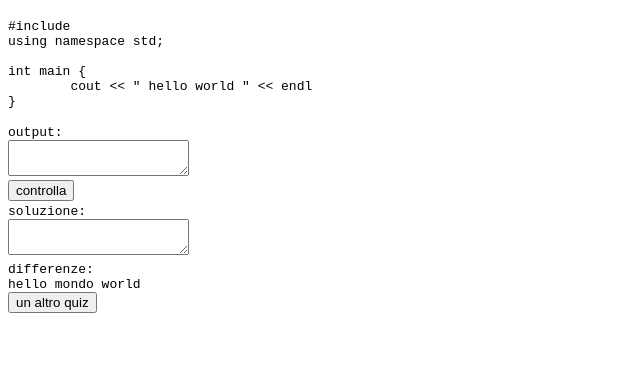
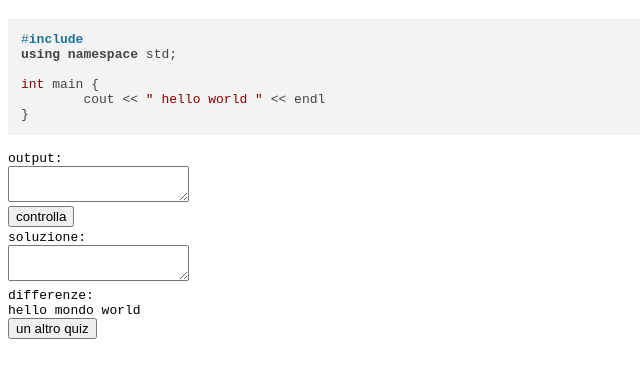
Before and after one commit to sabatinipaolo/learnCPP, a plain HTML site: page index.html in a window 1280 px wide. Shown: the part 61-438 px from the top of the page, without its empty margins (0-640 px from the left). Drawn offline with nearby package versions, Linux system fonts and the light colour scheme.

Commit message:
introdotto highlightjs BUG: non visualizza <iostream>

```diff
--- a/index.html
+++ b/index.html
@@ -8,6 +8,9 @@
     <title>LearnC++</title>
     <link rel="icon" href="./favicon.ico" type="image/x-icon">
 
+    <link rel="stylesheet" href="https://cdnjs.cloudflare.com/ajax/libs/highlight.js/11.9.0/styles/default.min.css">
+    <script src="https://cdnjs.cloudflare.com/ajax/libs/highlight.js/11.9.0/highlight.min.js"></script>
+
     <script src="./js/index.js"></script>
 
 </head>
@@ -16,7 +19,7 @@
     <main>
         <h1>header</h1>
 
-        <pre><code id="codeBlock" ><code></pre>
+        <pre><code id="codeBlock" class="language-cpp"><code></pre>
         output:<br>
         <textarea id="risposta" ></textarea>
         <br>
--- a/js/index.js
+++ b/js/index.js
@@ -14,7 +14,9 @@ class View {
         this.bottoneAltroQuiz = document.getElementById("altroQuiz");
 
         this.codeBlock.innerHTML = '#include <iostream> \nusing namespace std;\n \nint main { \n\tcout << " hello world " << endl \n}';
-   }
+
+        hljs.highlightElement(this.codeBlock);
+    }
 }
 
 class Controller {
```
